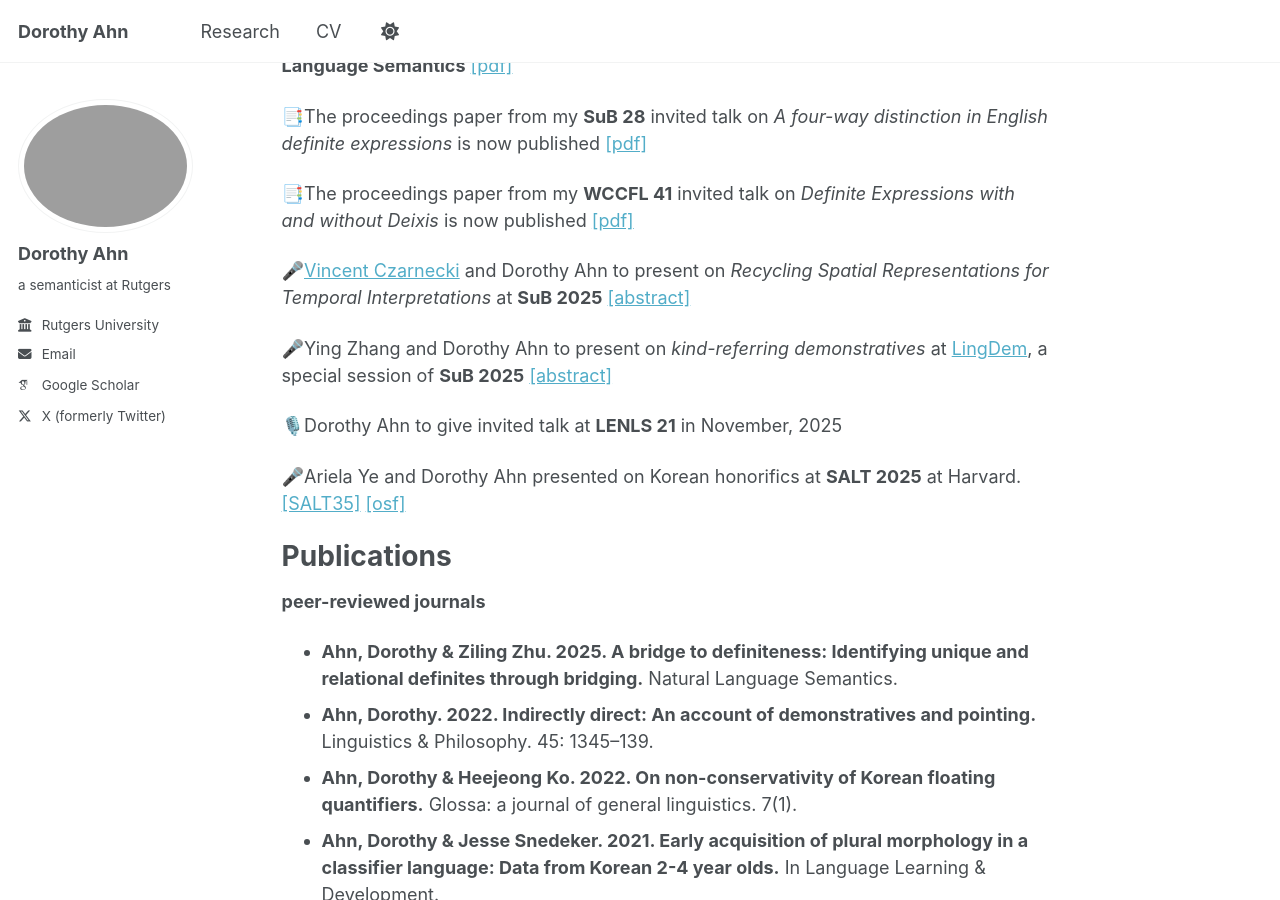
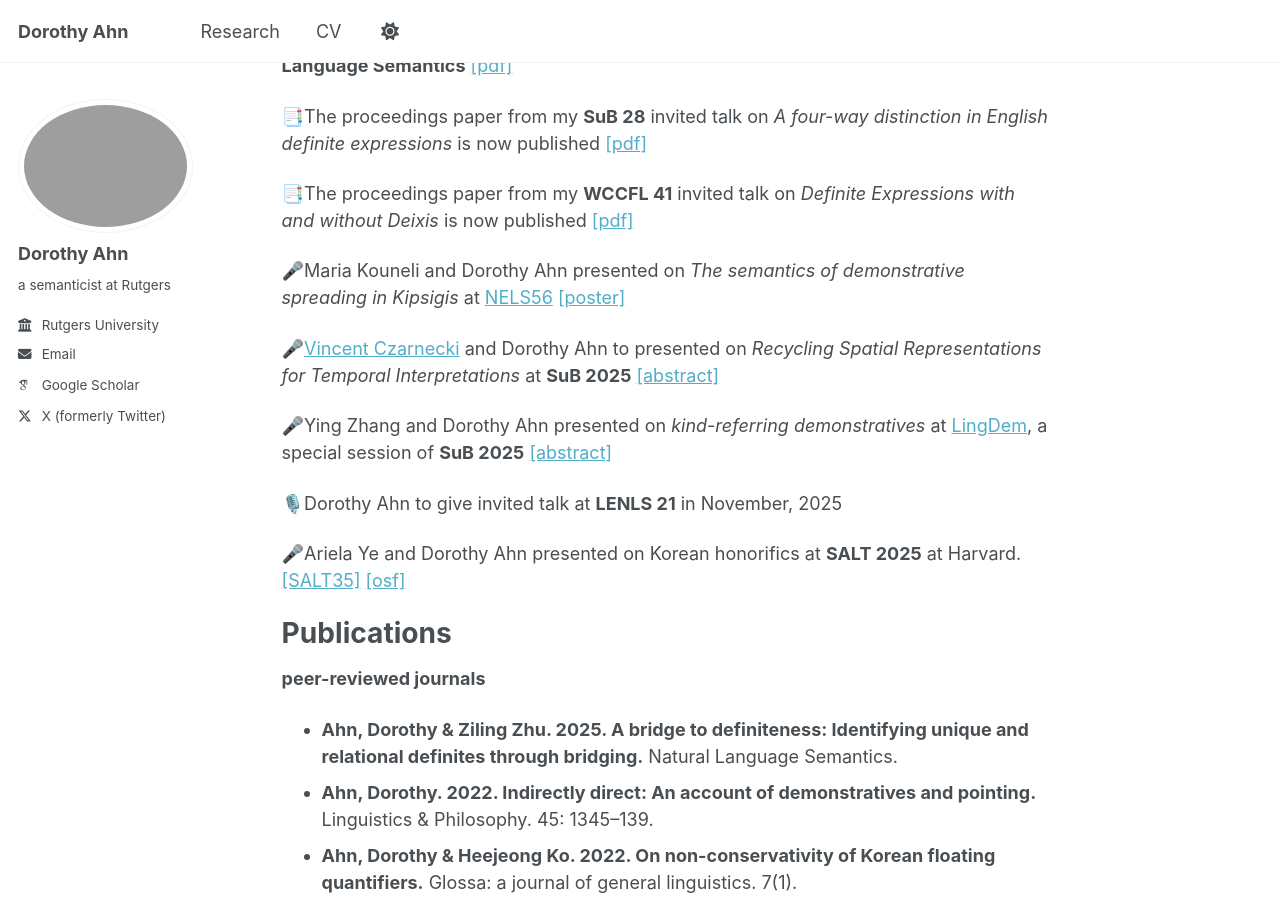
Before and after one commit to doroahn/doroahn.github.io, a Jekyll site: the page built from _pages/about.md, in a window 1280 px wide and 900 px high, scrolled down 531 px. Built offline with Jekyll 4.4.1, drawn with Linux system fonts in a browser that asks for light colours; some web fonts are replaced.

Commit message:
Update about.md

```diff
--- a/_pages/about.md
+++ b/_pages/about.md
@@ -22,9 +22,11 @@ Recent News
 
 📑The proceedings paper from my **WCCFL 41** invited talk on _Definite Expressions with and without Deixis_ is now published <a href="https://www.lingref.com/cpp/wccfl/41/paper3727.pdf">[pdf]</a>
 
-🎤<a href="https://www.vinczarnecki.com/">Vincent Czarnecki</a> and Dorothy Ahn to present on <em>Recycling Spatial Representations for Temporal Interpretations</em> at <strong>SuB 2025</strong> <a href="https://doroahn.github.io/files/czarnecki_ahn_2025_sub30-abstract.pdf">[abstract]</a>
+🎤Maria Kouneli and Dorothy Ahn presented on <em>The semantics of demonstrative spreading in Kipsigis</em> at <a href="[https://vicom.info/sub30-lingdem/](https://wp.nyu.edu/artsampscience-nels56/)">NELS56</a> <a href="https://doroahn.github.io/files/ahn-kouneli-2025-nels-kipsigisdem-poster.pdf">[poster]</a>
 
-🎤Ying Zhang and Dorothy Ahn to present on <em>kind-referring demonstratives</em> at <a href="https://vicom.info/sub30-lingdem/">LingDem</a>, a special session of <strong>SuB 2025</strong> <a href="https://doroahn.github.io/files/zhang-ahn-SuB2025-abstract.pdf">[abstract]</a>
+🎤<a href="https://www.vinczarnecki.com/">Vincent Czarnecki</a> and Dorothy Ahn to presented on <em>Recycling Spatial Representations for Temporal Interpretations</em> at <strong>SuB 2025</strong> <a href="https://doroahn.github.io/files/czarnecki_ahn_2025_sub30-abstract.pdf">[abstract]</a>
+
+🎤Ying Zhang and Dorothy Ahn presented on <em>kind-referring demonstratives</em> at <a href="https://vicom.info/sub30-lingdem/">LingDem</a>, a special session of <strong>SuB 2025</strong> <a href="https://doroahn.github.io/files/zhang-ahn-SuB2025-abstract.pdf">[abstract]</a>
 
 🎙️Dorothy Ahn to give invited talk at **LENLS 21** in November, 2025
 
```
